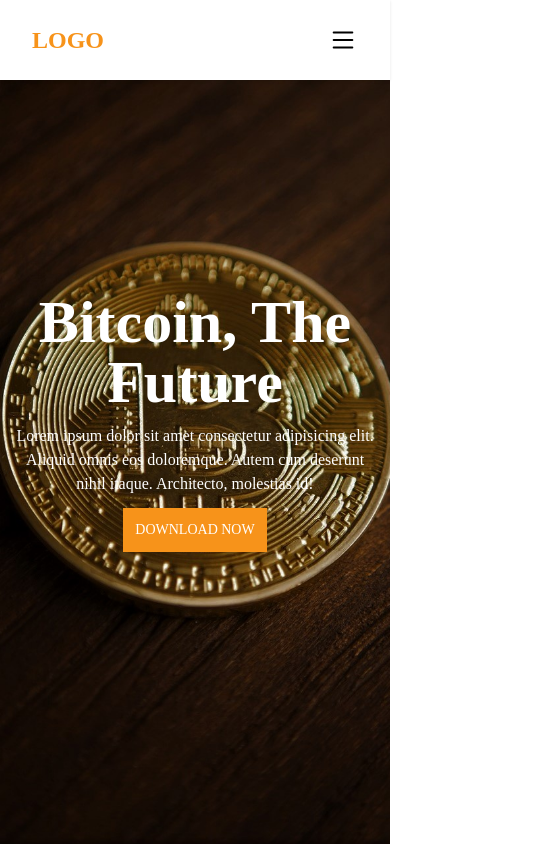
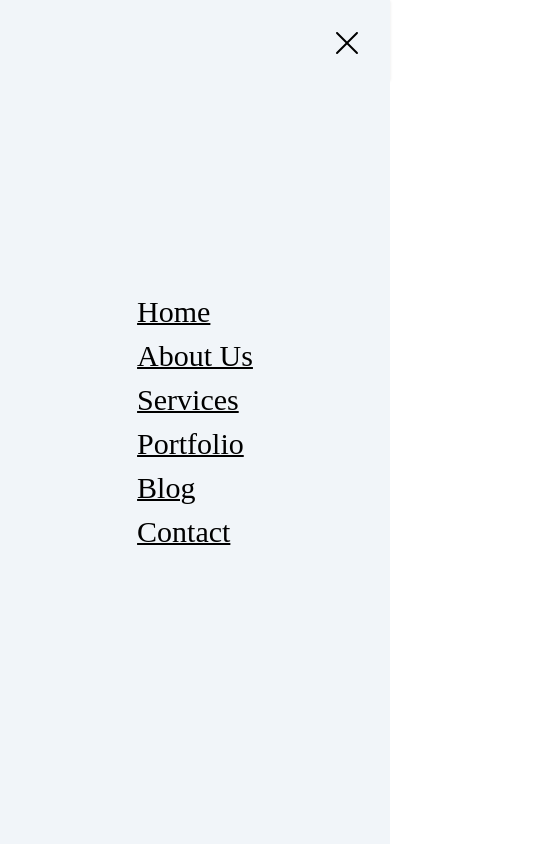
Before and after one commit to jtayped/bitcoin, a React (Create React App) app: page / in a window 390 px wide. Both pictures are taken after a click on the button 343 px from the left and 40 px from the top of the page. Shown: the top 844 px of the page, 552 px wide, since content can reach past the window. Built offline with nearby package versions, Linux system fonts and the light colour scheme.

Commit message:
sidebar added

```diff
--- a/package.json
+++ b/package.json
@@ -6,6 +6,7 @@
     "@testing-library/jest-dom": "^5.16.5",
     "@testing-library/react": "^13.4.0",
     "@testing-library/user-event": "^13.5.0",
+    "framer-motion": "^10.12.16",
     "react": "^18.2.0",
     "react-dom": "^18.2.0",
     "react-icons": "^4.9.0",
--- a/src/containers/Footer.jsx
+++ b/src/containers/Footer.jsx
@@ -9,7 +9,7 @@ const Footer = () => {
   return (
     <footer className="mt-10 w-full flex flex-col text-white">
       <div className="flex justify-center bg-filler py-20">
-        <div className="flex gap-32 px-10">
+        <div className="flex flex-wrap md:flex-row justify-between max-w-[1000x] gap-10 px-10">
           <div className="max-w-[300px]">
             <p className="font-extrabold font-accent text-accent text-2xl">
               LOGO
--- a/src/containers/Header.jsx
+++ b/src/containers/Header.jsx
@@ -1,5 +1,5 @@
 // React Util
-import React from "react";
+import React, { useState } from "react";
 
 // Constants
 import { socials, sections } from "../constants/Header";
@@ -7,7 +7,16 @@ import { socials, sections } from "../constants/Header";
 // Icons
 import { BsList } from "react-icons/bs";
 
+// JSX Components
+import SideBar from "./SideBar";
+
 const Header = () => {
+  const [isOpen, setOpen] = useState(false);
+
+  function toggleSideBar() {
+    setOpen(!isOpen);
+  }
+
   return (
     <div className="fixed top-0 w-full flex justify-between items-center px-8 md:px-16 py-6 md:py-0 md:h-[90px] bg-white shadow">
       <p className="font-extrabold font-accent text-accent text-2xl">LOGO</p>
@@ -29,9 +38,10 @@ const Header = () => {
           </li>
         ))}
       </ul>
-      <button className="md:hidden">
+      <button className="md:hidden" onClick={() => toggleSideBar()}>
         <BsList size={30} />
       </button>
+      {isOpen ? <SideBar toggleSideBar={toggleSideBar} /> : null}
     </div>
   );
 };
--- a/src/containers/Options.jsx
+++ b/src/containers/Options.jsx
@@ -6,7 +6,7 @@ import { options } from "../constants/Options";
 
 const Options = () => {
   return (
-    <section className="flex flex-col gap-5 items-center py-10">
+    <section className="flex flex-col gap-5 items-center py-10 px-8">
       <div className="text-center max-w-[500px]">
         <h2 className="text-sm text-gray-500">Options</h2>
         <p className="font-accent text-4xl font-bold">Lorem Ipsum Dolor Sit</p>
@@ -16,11 +16,14 @@ const Options = () => {
           enim, sunt fugit labore quasi qui.
         </p>
       </div>
-      <ul className="grid grid-cols-3 gap-3 max-w-[1000px]">
+      <ul className="grid grid-cols-1 sm:grid-cols-2 md:grid-cols-3 gap-3 max-w-[1000px]">
         {options.map((option, index) => (
-          <li className="flex flex-col gap-2 p-5 shadow-lg rounded-lg border">
+          <li
+            key={index}
+            className="flex flex-col gap-2 p-5 shadow-lg rounded-lg border"
+          >
             <img className="h-[200px]" src={option.image} alt={option.title} />
-            <div>
+            <div className="max-w-[500px] md:max-w-auto">
               <h3 className="font-accent text-xl font-bold text-center">
                 {option.title}
               </h3>
--- /dev/null
+++ b/src/containers/SideBar.jsx
@@ -0,0 +1,53 @@
+// React Util
+import React, { useRef } from "react";
+
+// Icons
+import { RxCross1 } from "react-icons/rx";
+
+// Constants
+import { sections } from "../constants/Header";
+
+// Animation
+import { AnimatePresence, motion } from "framer-motion";
+
+const SideBar = ({ toggleSideBar }) => {
+  return (
+    <AnimatePresence>
+      <motion.div
+        className="fixed top-0 left-0 w-screen h-screen bg-slate-100 flex items-center justify-center"
+        initial={{ opacity: 0 }}
+        animate={{ opacity: 1 }}
+        exit={{ opacity: 0 }}
+      >
+        <button
+          className="absolute top-7 right-7"
+          onClick={() => toggleSideBar()}
+        >
+          <RxCross1 size={30} />
+        </button>
+        <nav>
+          <ul className="flex flex-col gap-2 font-accent">
+            {sections.map((section, index) => (
+              <motion.li
+                key={index}
+                initial={{ x: -5, opacity: 0 }}
+                animate={{ x: 0, opacity: 1 }}
+                transition={{ delay: 0.2 + index * 0.05 }}
+              >
+                <a
+                  href={section.link}
+                  onClick={() => toggleSideBar()}
+                  className="text-3xl underline decoration-2"
+                >
+                  {section.name}
+                </a>
+              </motion.li>
+            ))}
+          </ul>
+        </nav>
+      </motion.div>
+    </AnimatePresence>
+  );
+};
+
+export default SideBar;
--- a/src/containers/index.js
+++ b/src/containers/index.js
@@ -7,3 +7,4 @@ export { default as Exchange } from "./Exchange";
 export { default as Classes } from "./Classes";
 export { default as Options } from "./Options";
 export { default as Footer } from "./Footer";
+export { default as SideBar } from "./SideBar";
```
Also changed, not shown: 1 other file (tests, documents, lock files or other folders).
